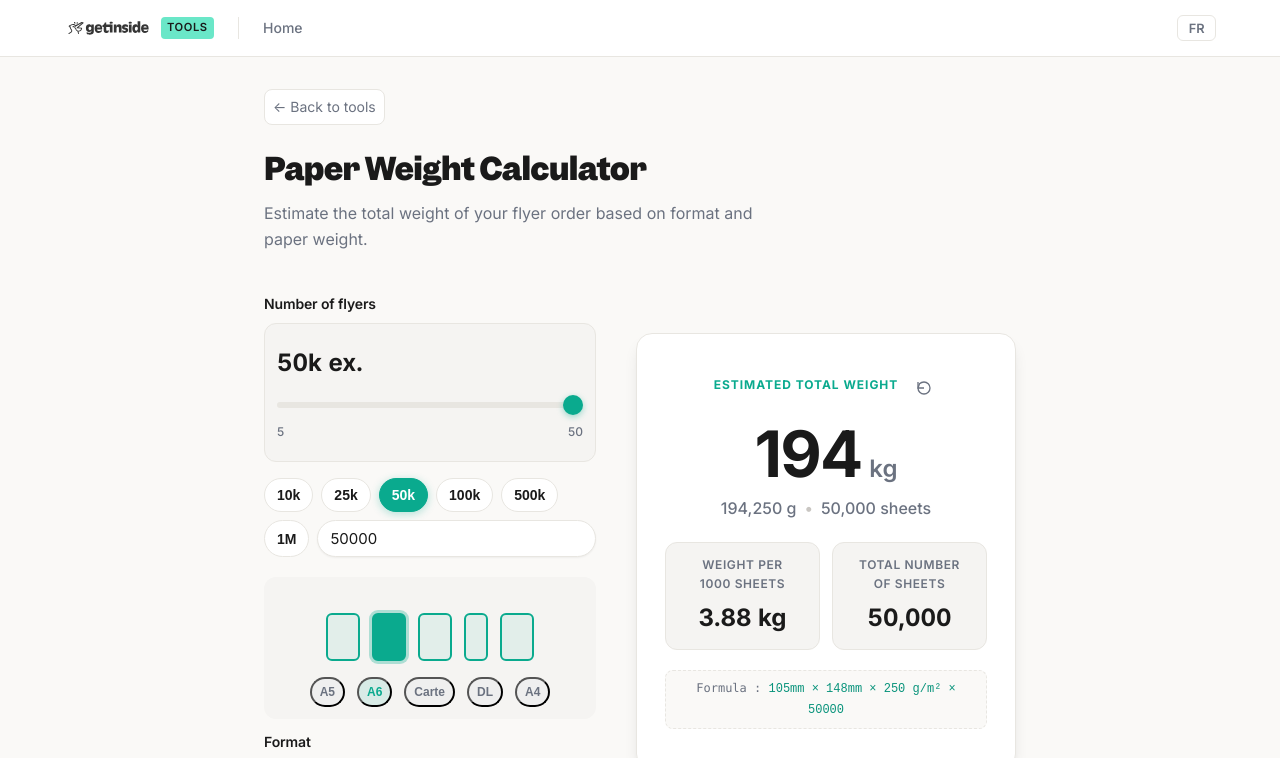
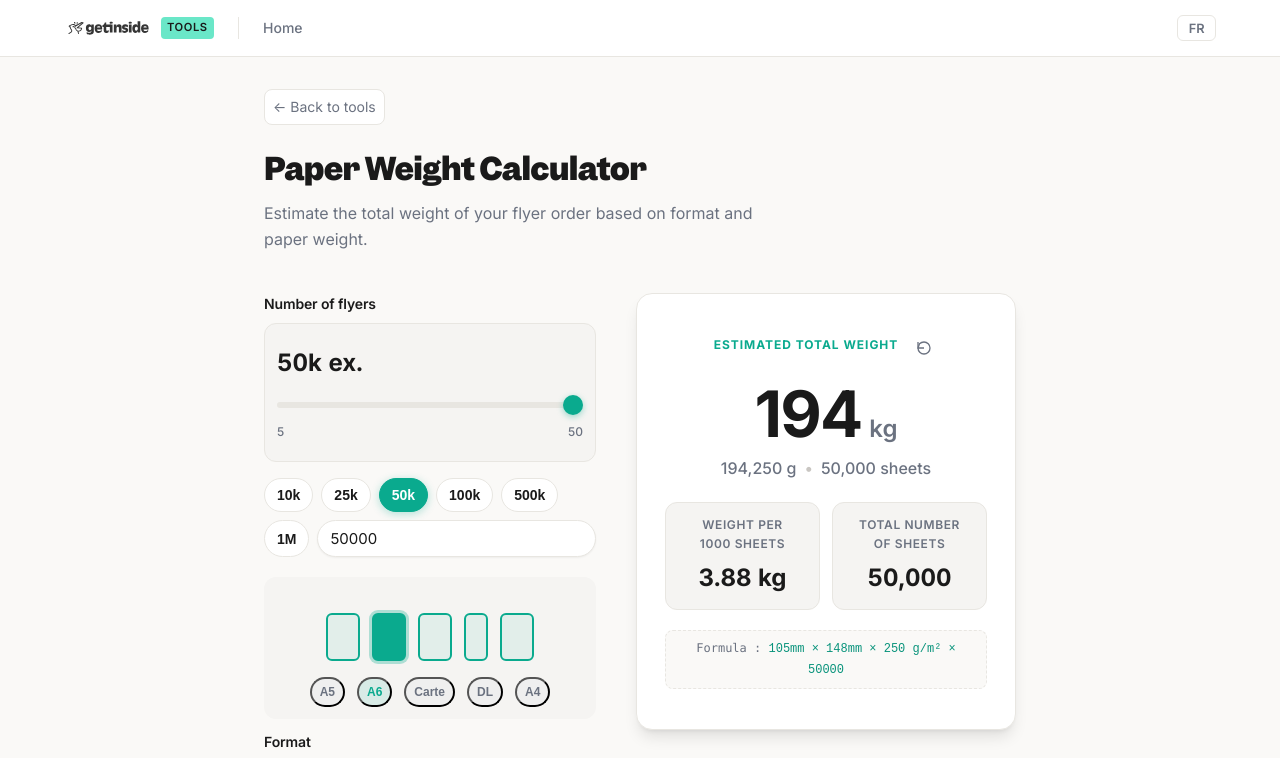
Before and after one commit to getinside-ops/tools, a Vue app: page /#/paper-weight in a window 1280 px wide. Shown: the top 758 px of the page. Built offline with nearby package versions, Linux system fonts and the light colour scheme.

Commit message:
fix: address code review issues for two-column layout
Co-authored-by: Qwen-Coder <qwen-coder@alibabacloud.com>

```diff
--- a/src/views/PaperWeightView.vue
+++ b/src/views/PaperWeightView.vue
@@ -985,7 +985,7 @@ const resetCalculator = () => {
 /* Two-column layout with sticky results */
 .pw-layout {
   display: grid;
-  grid-template-columns: 1fr 380px;
+  grid-template-columns: 1fr 380px; /* Optimized for result panel content + comfortable padding */
   gap: var(--gi-space-2xl);
   align-items: start;
 }
@@ -997,6 +997,12 @@ const resetCalculator = () => {
 .pw-results {
   position: sticky;
   top: var(--gi-space-lg);
+  min-width: 0; /* Prevents overflow from fixed-width content */
+}
+
+/* Remove margin-top in two-column context */
+.pw-results .gi-result {
+  margin-top: 0;
 }
 
 @media (max-width: 1024px) {
@@ -1007,5 +1013,10 @@ const resetCalculator = () => {
   .pw-results {
     position: static;
   }
+
+  /* Keep margin for single-column mobile layout */
+  .pw-results .gi-result {
+    margin-top: var(--gi-space-2xl);
+  }
 }
 </style>
```
